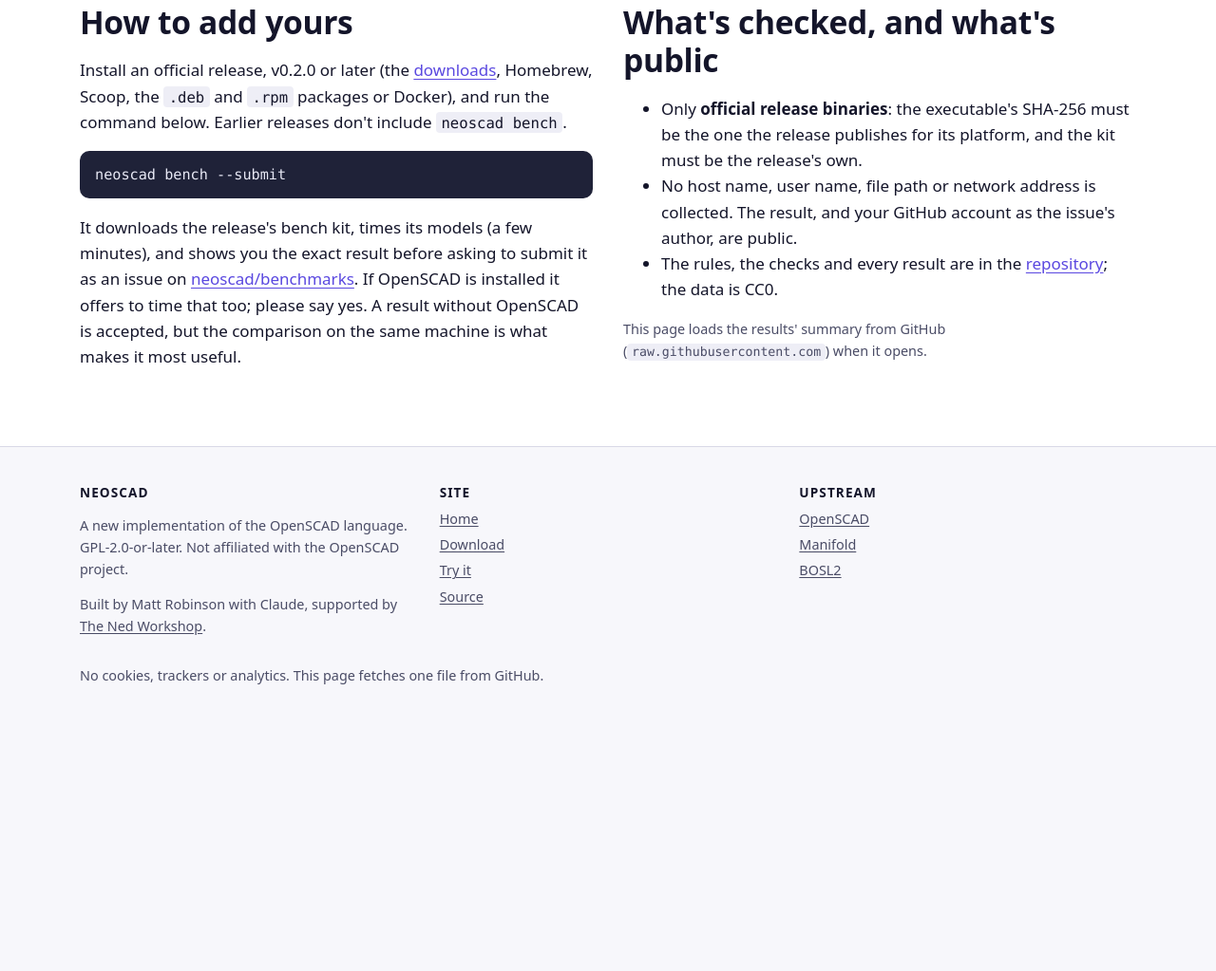
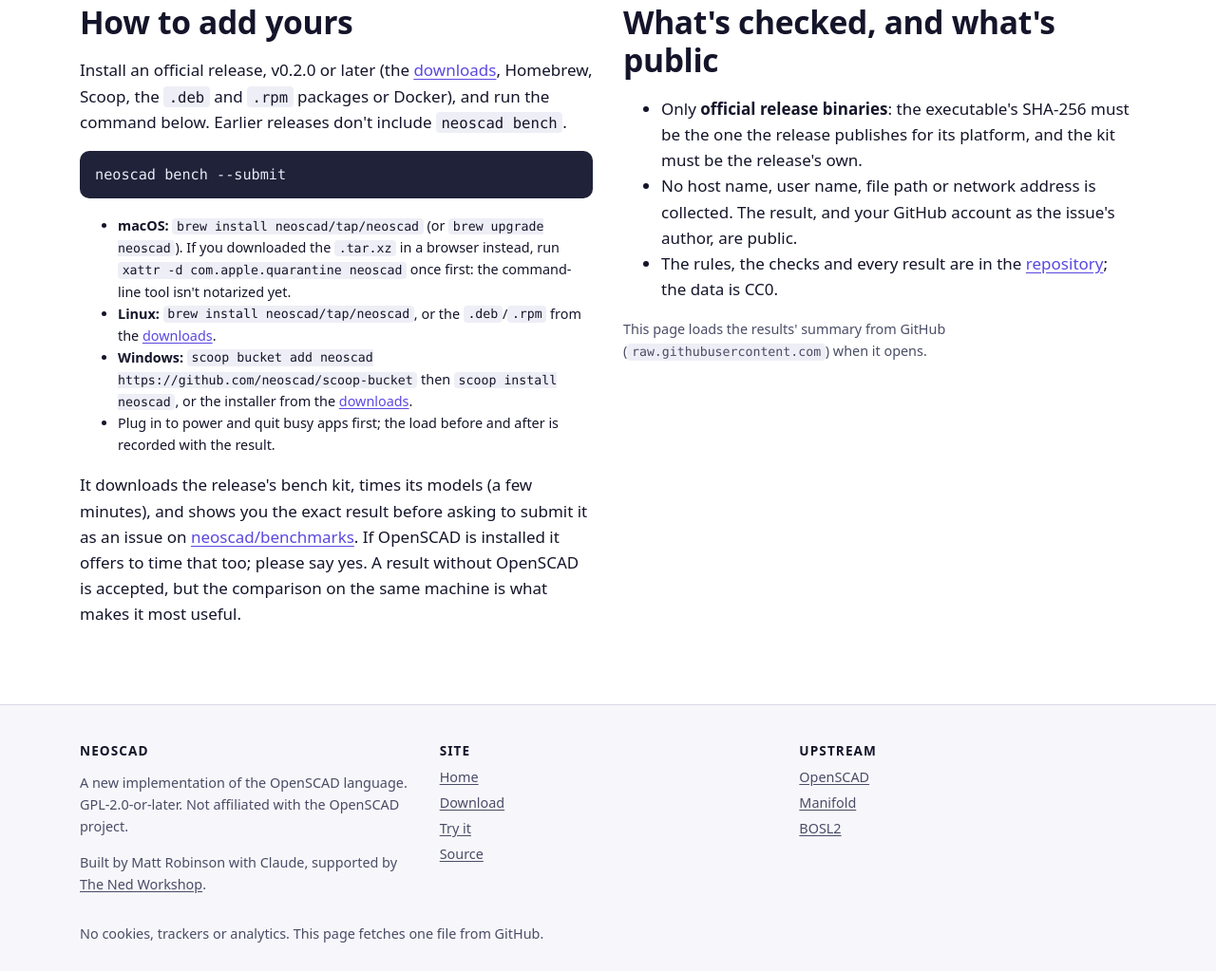
Before and after one commit to neoscad/website, a plain HTML site: page community.html in a window 1280 px wide. Shown: the part 725-1748 px from the top of the page at 95% size. Before the commit the page ends 1511 px from the top, so only its background shows below. Drawn offline with Linux system fonts and the light colour scheme; no server answers.

Commit message:
Community: install commands per platform before neoscad bench
- How to install on macOS, Linux and Windows.
- The macOS quarantine step for a browser download.
- Plug in to power and quit busy apps first.
- Submission goes through gh when signed in, otherwise a pre-filled issue
  in the browser.

```diff
--- a/community.html
+++ b/community.html
@@ -146,6 +146,21 @@
             <code>neoscad bench</code>.
           </p>
           <p class="install"><code>neoscad bench --submit</code></p>
+          <ul class="small">
+            <li><strong>macOS:</strong> <code>brew install neoscad/tap/neoscad</code>
+              (or <code>brew upgrade neoscad</code>). If you downloaded the
+              <code>.tar.xz</code> in a browser instead, run
+              <code>xattr -d com.apple.quarantine neoscad</code> once first: the
+              command-line tool isn't notarized yet.</li>
+            <li><strong>Linux:</strong> <code>brew install neoscad/tap/neoscad</code>,
+              or the <code>.deb</code>/<code>.rpm</code> from the
+              <a href="/download.html#linux">downloads</a>.</li>
+            <li><strong>Windows:</strong> <code>scoop bucket add neoscad https://github.com/neoscad/scoop-bucket</code>
+              then <code>scoop install neoscad</code>, or the installer from the
+              <a href="/download.html#windows">downloads</a>.</li>
+            <li>Plug in to power and quit busy apps first; the load before and
+              after is recorded with the result.</li>
+          </ul>
           <p>
             It downloads the release's bench kit, times its models (a few minutes),
             and shows you
```
